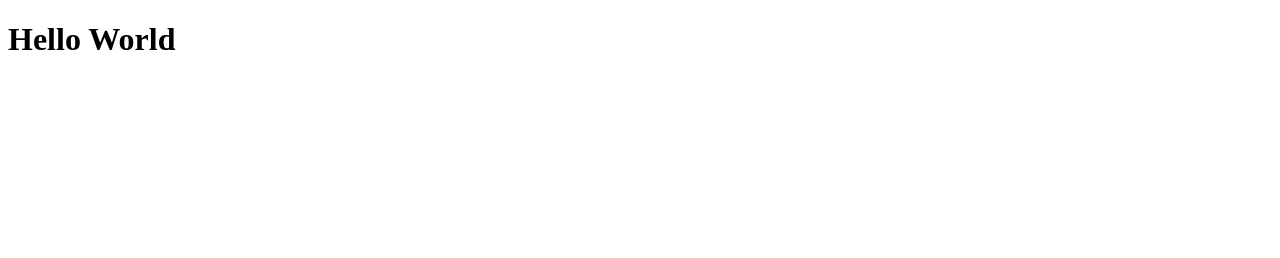
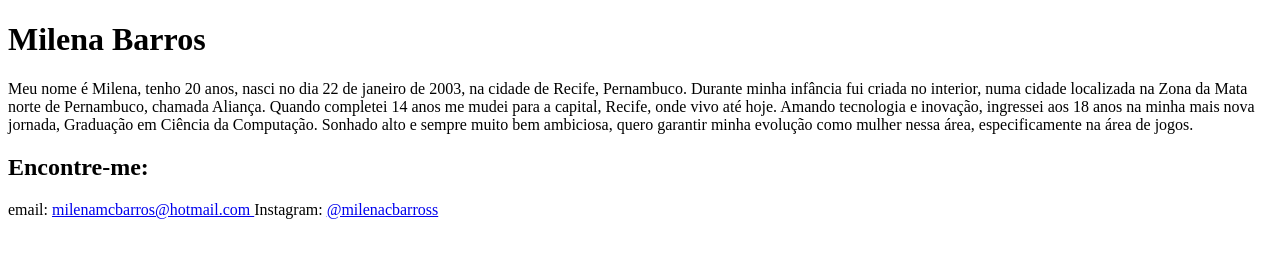
Before and after one commit to milenacbarros/Web-e-Mobile, a plain HTML site: page biografia.html in a window 1280 px wide. Drawn offline with Linux system fonts and the light colour scheme.

Commit message:
primeiro

```diff
--- a/biografia.html
+++ b/biografia.html
@@ -6,6 +6,15 @@
     <title>Document</title>
 </head>
 <body>
-    <h1> Hello World</h1>
+    <h1> Milena Barros</h1>
+    <p> Meu nome é Milena, tenho 20 anos, nasci no dia 22 de janeiro de 2003, na cidade de Recife, Pernambuco. Durante minha infância fui criada
+        no interior, numa cidade localizada na Zona da Mata norte de Pernambuco, chamada Aliança. Quando completei 14 anos me mudei para a capital,
+        Recife, onde vivo até hoje. Amando tecnologia e inovação, ingressei aos 18 anos na minha mais nova jornada, Graduação em Ciência da Computação.
+        Sonhado alto e sempre muito bem ambiciosa, quero garantir minha evolução como mulher nessa área, especificamente na área de jogos.
+
+    </p>
+    <h2>Encontre-me: </h2>
+    email: <a href="mailto:milenamcbarros@hotmail.com"> milenamcbarros@hotmail.com </a>
+    Instagram: <a href="https://www.instagram.com/milenacbarross/"> @milenacbarross </a>
 </body>
 </html>
```
